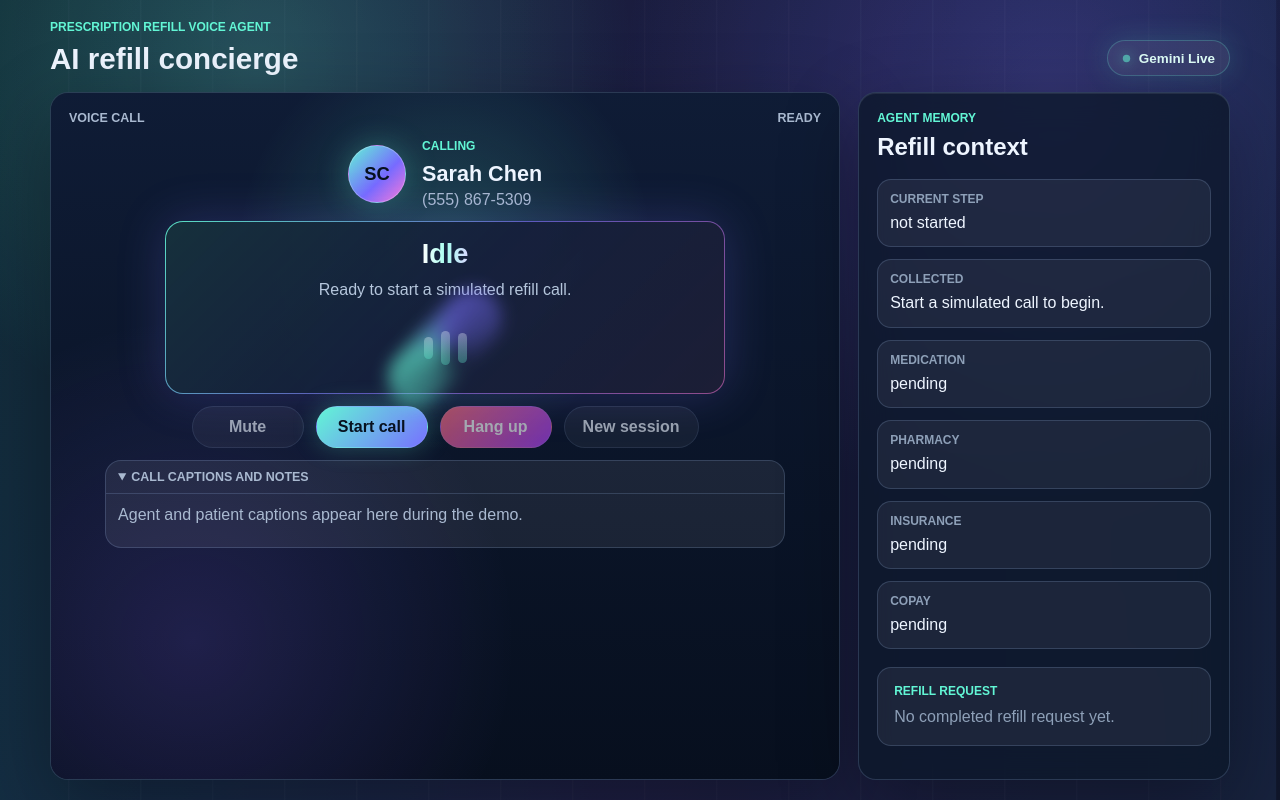
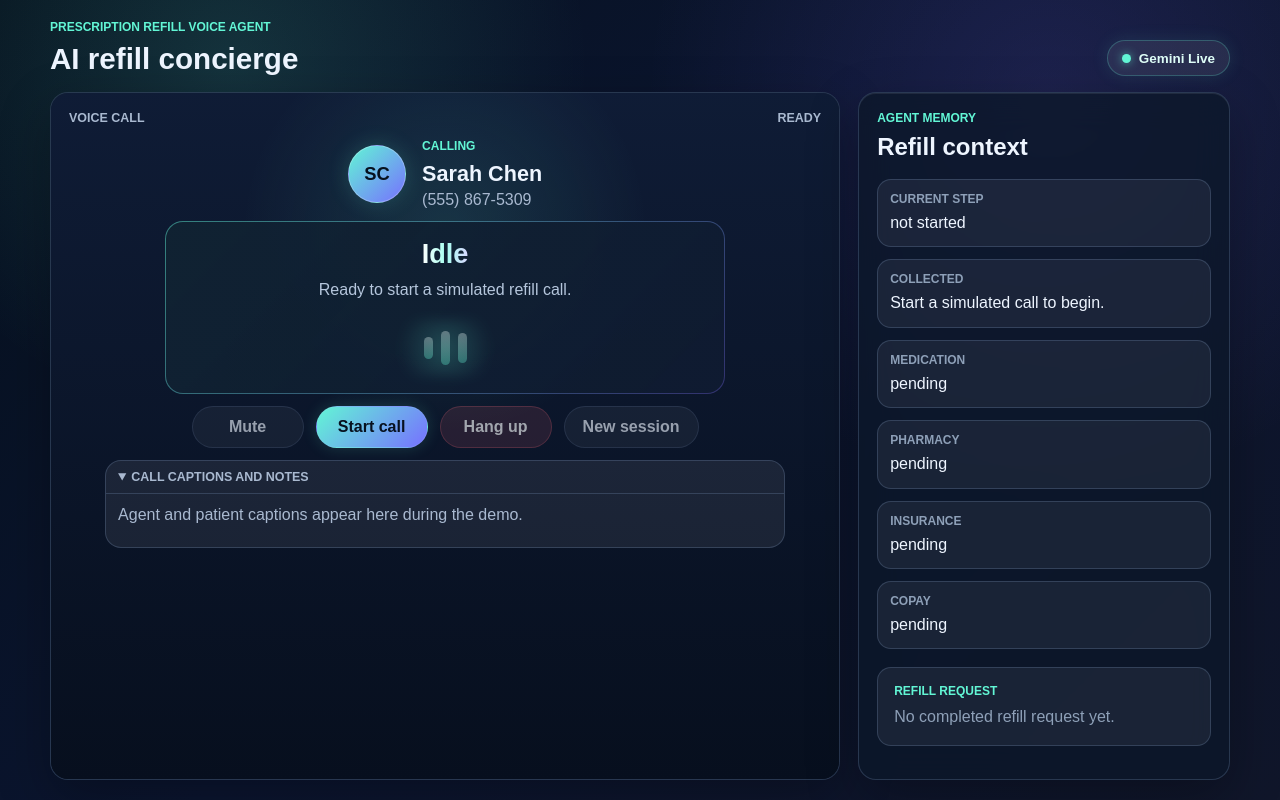
Before and after one commit to rohan-shettyy/scopehealth-agent, a Next.js app: page / in a window 1280 px wide. Built offline with nearby package versions, Linux system fonts and the light colour scheme.

Commit message:
style: simplify ai interface visuals

```diff
--- a/app/globals.css
+++ b/app/globals.css
@@ -28,8 +28,8 @@ body {
 
 body {
   background:
-    radial-gradient(circle at 20% 8%, rgba(98, 246, 213, 0.22), transparent 30%),
-    radial-gradient(circle at 82% 12%, rgba(134, 108, 255, 0.25), transparent 34%),
+    radial-gradient(circle at 18% 8%, rgba(98, 246, 213, 0.14), transparent 28%),
+    radial-gradient(circle at 82% 12%, rgba(134, 108, 255, 0.14), transparent 32%),
     linear-gradient(135deg, #06111e 0%, #0b1530 48%, #10162a 100%);
   color: var(--foreground);
   font-family:
@@ -61,20 +61,6 @@ input:disabled {
   overflow: hidden;
   padding: 20px;
   position: relative;
-}
-
-.demo-shell::before {
-  animation: auroraFlow 12s ease-in-out infinite alternate;
-  background:
-    linear-gradient(90deg, rgba(98, 246, 213, 0.16), rgba(155, 120, 255, 0.14), rgba(77, 166, 255, 0.12)),
-    repeating-linear-gradient(90deg, rgba(255,255,255,0.045) 0 1px, transparent 1px 72px);
-  content: "";
-  inset: 0;
-  opacity: 0.75;
-  pointer-events: none;
-  position: absolute;
-  transform: translate3d(0, 0, 0);
-  z-index: 0;
 }
 
 .demo-shell > * {
@@ -127,7 +113,7 @@ input:disabled {
   background: rgba(255, 255, 255, 0.08);
   border: 1px solid rgba(98, 246, 213, 0.24);
   border-radius: 999px;
-  box-shadow: 0 0 28px rgba(98, 246, 213, 0.16);
+  box-shadow: 0 0 18px rgba(98, 246, 213, 0.1);
   color: #dffef8;
   font-size: 0.84rem;
   min-height: 36px;
@@ -135,10 +121,9 @@ input:disabled {
 }
 
 .header-signal span {
-  animation: signalPulse 1.8s ease-in-out infinite;
   background: var(--accent);
   border-radius: 50%;
-  box-shadow: 0 0 16px rgba(98, 246, 213, 0.9);
+  box-shadow: 0 0 10px rgba(98, 246, 213, 0.65);
   height: 9px;
   width: 9px;
 }
@@ -160,7 +145,7 @@ input:disabled {
   border: 1px solid var(--border);
   border-radius: 18px;
   box-shadow:
-    0 24px 80px rgba(0, 0, 0, 0.32),
+    0 18px 52px rgba(0, 0, 0, 0.28),
     inset 0 1px 0 rgba(255, 255, 255, 0.08);
   backdrop-filter: blur(18px);
   height: 100%;
@@ -181,8 +166,7 @@ input:disabled {
 
 .call-screen {
   background:
-    radial-gradient(circle at 50% 22%, rgba(98, 246, 213, 0.2), transparent 31%),
-    radial-gradient(circle at 18% 80%, rgba(136, 96, 255, 0.18), transparent 38%),
+    radial-gradient(circle at 50% 20%, rgba(98, 246, 213, 0.12), transparent 30%),
     linear-gradient(180deg, rgba(15, 28, 54, 0.98) 0%, rgba(7, 15, 30, 0.98) 100%);
   display: grid;
   gap: 12px;
@@ -210,10 +194,10 @@ input:disabled {
 
 .contact-avatar {
   align-items: center;
-  background: linear-gradient(135deg, #62f6d5, #776bff 58%, #ff7ad9);
+  background: linear-gradient(135deg, #62f6d5, #7770ff);
   border: 1px solid rgba(255, 255, 255, 0.25);
   border-radius: 50%;
-  box-shadow: 0 0 32px rgba(98, 246, 213, 0.28);
+  box-shadow: 0 0 22px rgba(98, 246, 213, 0.18);
   color: #07111f;
   display: flex;
   font-size: 1.15rem;
@@ -237,10 +221,9 @@ input:disabled {
 
 .call-state-card {
   align-self: center;
-  animation: cardGlow 6s ease-in-out infinite alternate;
   background:
-    linear-gradient(rgba(12, 24, 42, 0.88), rgba(12, 24, 42, 0.88)) padding-box,
-    linear-gradient(135deg, rgba(98, 246, 213, 0.9), rgba(131, 111, 255, 0.65), rgba(255, 122, 217, 0.55)) border-box;
+    linear-gradient(rgba(12, 24, 42, 0.9), rgba(12, 24, 42, 0.9)) padding-box,
+    linear-gradient(135deg, rgba(98, 246, 213, 0.48), rgba(131, 111, 255, 0.32)) border-box;
   border: 1px solid transparent;
   border-radius: 18px;
   display: grid;
@@ -282,13 +265,12 @@ input:disabled {
 }
 
 .voice-orb::before {
-  animation: haloSpin 4s linear infinite;
-  background: conic-gradient(from 0deg, transparent, rgba(98, 246, 213, 0.9), rgba(121, 111, 255, 0.8), transparent);
+  background: radial-gradient(circle, rgba(98, 246, 213, 0.28), transparent 62%);
   border-radius: 999px;
   content: "";
-  filter: blur(8px);
+  filter: blur(6px);
   inset: 0;
-  opacity: 0.7;
+  opacity: 0.75;
   position: absolute;
 }
 
@@ -323,7 +305,7 @@ input:disabled {
 .voice-orb-listening span,
 .voice-orb-processing span {
   animation-duration: 0.58s;
-  box-shadow: 0 0 18px rgba(98, 246, 213, 0.75);
+  box-shadow: 0 0 12px rgba(98, 246, 213, 0.55);
 }
 
 .voice-orb-speaking span {
@@ -351,12 +333,13 @@ input:disabled {
 
 .call-control-primary {
   background: linear-gradient(135deg, #62f6d5, #7770ff);
-  box-shadow: 0 0 24px rgba(98, 246, 213, 0.25);
+  box-shadow: 0 0 16px rgba(98, 246, 213, 0.16);
   color: #07111f;
 }
 
 .call-control-end {
-  background: linear-gradient(135deg, #ff6b7a, #b245ff);
+  background: rgba(255, 107, 122, 0.18);
+  border-color: rgba(255, 107, 122, 0.34);
   color: white;
 }
 
@@ -444,14 +427,15 @@ input:disabled {
 
 .sms-screen {
   background:
-    radial-gradient(circle at 85% 12%, rgba(98, 246, 213, 0.16), transparent 30%),
+    radial-gradient(circle at 85% 12%, rgba(98, 246, 213, 0.08), transparent 28%),
     linear-gradient(180deg, rgba(11, 24, 45, 0.98), rgba(8, 16, 32, 0.98));
   display: grid;
-  grid-template-rows: auto auto minmax(0, 1fr) auto auto;
+  grid-template-rows: auto auto 1fr auto;
+  height: 100%;
 }
 
 .mode-transition-banner {
-  background: linear-gradient(90deg, rgba(98, 246, 213, 0.16), rgba(119, 112, 255, 0.18));
+  background: rgba(98, 246, 213, 0.08);
   border-bottom: 1px solid var(--border);
   color: var(--good);
   padding: 12px 18px;
@@ -817,8 +801,6 @@ input:disabled {
   display: flex;
   flex-direction: column;
   gap: 10px;
-  margin-top: 14px;
-  max-height: 280px;
   overflow-y: auto;
 }
 
@@ -832,9 +814,15 @@ input:disabled {
 .sms-bubble span {
   color: var(--muted);
   display: block;
-  font-size: 0.7rem;
-  font-weight: 700;
+  font-size: 0.8rem;
+  font-weight: 800;
+  letter-spacing: 0.04em;
+  margin-bottom: 4px;
   text-transform: uppercase;
+}
+
+.sms-user span {
+  color: rgba(255, 255, 255, 0.9);
 }
 
 .sms-bubble p,
@@ -848,18 +836,23 @@ input:disabled {
   color: var(--foreground);
 }
 
+.sms-assistant span {
+  color: var(--accent);
+}
+
 .sms-user {
   align-self: flex-end;
-  background: linear-gradient(135deg, rgba(98, 246, 213, 0.9), rgba(119, 112, 255, 0.85));
-  border-color: rgba(255, 255, 255, 0.24);
-  color: #07111f;
+  background: linear-gradient(135deg, rgba(68, 226, 183, 1), rgba(89, 82, 225, 1));
+  border-color: rgba(255, 255, 255, 0.3);
+  color: white;
+  text-shadow: 0 1px 2px rgba(0, 0, 0, 0.2);
 }
 
 .sms-form {
   display: grid;
   gap: 8px;
   grid-template-columns: minmax(0, 1fr) auto;
-  margin-top: 14px;
+  padding: 16px;
 }
 
 .sms-form input {
@@ -889,47 +882,6 @@ input:disabled {
 
 .sms-form button:not(:disabled):hover {
   filter: brightness(1.08);
-}
-
-@keyframes auroraFlow {
-  0% {
-    filter: hue-rotate(0deg);
-    transform: translateX(-2%);
-  }
-
-  100% {
-    filter: hue-rotate(28deg);
-    transform: translateX(2%);
-  }
-}
-
-@keyframes signalPulse {
-  0%,
-  100% {
-    opacity: 0.58;
-    transform: scale(0.82);
-  }
-
-  50% {
-    opacity: 1;
-    transform: scale(1.15);
-  }
-}
-
-@keyframes cardGlow {
-  0% {
-    box-shadow: 0 0 28px rgba(98, 246, 213, 0.12);
-  }
-
-  100% {
-    box-shadow: 0 0 48px rgba(121, 111, 255, 0.22);
-  }
-}
-
-@keyframes haloSpin {
-  to {
-    transform: rotate(360deg);
-  }
 }
 
 @keyframes pulse {
```
